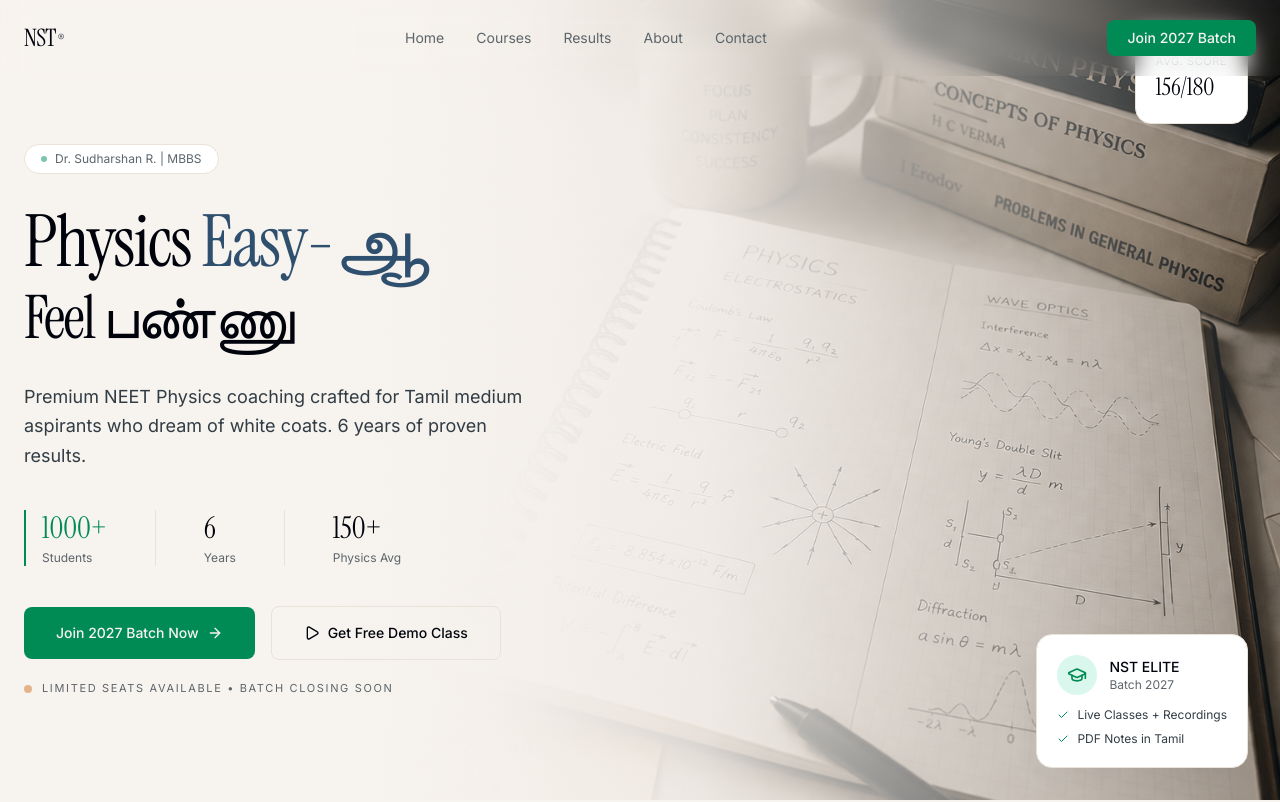
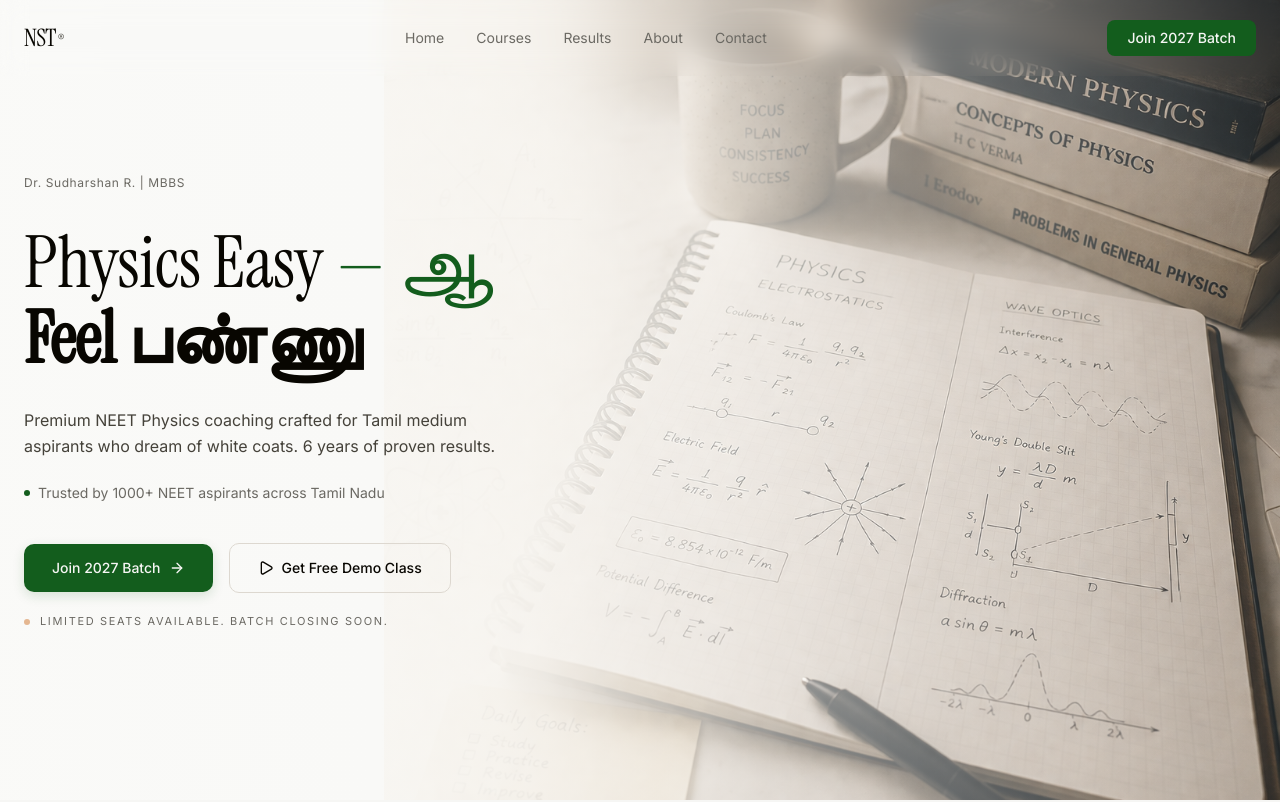
Before and after one commit to VickyVignesh0913/NST, a React (Vite) app: page / in a window 1280 px wide. Shown: the top 802 px of the page. Built offline with nearby package versions, Linux system fonts and the light colour scheme.

Commit message:
redesign hero: premium 2-col layout, deep green accent, remove stat cards and floating UI

```diff
--- a/src/components/LandingPage.tsx
+++ b/src/components/LandingPage.tsx
@@ -15,7 +15,6 @@ import {
   BookOpen,
   Clock,
   FileText,
-  GraduationCap,
   ChevronDown
 } from 'lucide-react'
 
@@ -92,143 +91,91 @@ function Navigation() {
 function HeroSection() {
   return (
     <section id="home" className="relative min-h-screen overflow-hidden">
-      {/* Hero Image Background */}
+      {/* Right-side Hero Image */}
+      <div className="absolute inset-y-0 right-0 w-[70%] lg:block hidden">
         <img
           src="/hero.png"
           alt="NEET Physics coaching - Student studying"
-        className="absolute inset-0 w-full h-full object-cover"
-        style={{ filter: 'saturate(0.85) brightness(0.9)' }}
+          className="absolute inset-0 w-full h-full object-cover object-right"
           loading="eager"
         />
+      </div>
 
-      {/* Gradient Overlay */}
+      {/* Gradient Overlay — left-to-right fade */}
       <div
         className="absolute inset-0"
         style={{
-          background: 'linear-gradient(to right, #F7F3EE 25%, rgba(247,243,238,0.85) 55%, rgba(247,243,238,0.4) 80%, transparent 100%)'
+          background: 'linear-gradient(to right, rgba(250,250,248,0.92) 0%, rgba(250,250,248,0.6) 55%, rgba(250,250,248,0.1) 100%)'
         }}
       />
 
       {/* Content */}
-      <div className="relative z-10 max-w-7xl mx-auto w-full px-6 pt-36 pb-20">
-        <div className="grid lg:grid-cols-2 gap-12 items-center">
-          {/* Left: Text Content */}
-          <div>
-            <div className="animate-fade-rise inline-flex items-center gap-2 rounded-full px-4 py-1.5 mb-8" style={{ background: 'var(--bg-surface)', border: '1px solid var(--border-subtle)' }}>
-              <span className="w-1.5 h-1.5 rounded-full animate-pulse" style={{ background: 'var(--accent-primary)' }} />
-              <span className="text-xs" style={{ color: 'var(--text-dim)' }}>Dr. Sudharshan R. | MBBS</span>
+      <div className="relative z-10 max-w-7xl mx-auto w-full px-6 h-screen flex items-center">
+        <div className="w-full max-w-[520px]">
+          {/* Label */}
+          <div className="animate-fade-rise mb-8">
+            <span className="text-xs tracking-wider" style={{ color: 'var(--text-dim)' }}>
+              Dr. Sudharshan R. | MBBS
+            </span>
           </div>
 
+          {/* Headline */}
           <h1
-              className="animate-fade-rise text-5xl sm:text-6xl lg:text-7xl leading-[1.05] tracking-tight font-normal"
+            className="animate-fade-rise tracking-tight leading-[1.1]"
             style={{ fontFamily: "'Instrument Serif', serif", color: 'var(--text-primary)' }}
           >
-              Physics{' '}
-              <em className="not-italic text-academic">Easy-ஆ</em>
-              <br />
-              <span className="text-4xl sm:text-5xl lg:text-6xl">Feel பண்ணு</span>
+            <span className="block text-5xl sm:text-6xl lg:text-7xl font-normal">
+              Physics Easy{' '}
+              <span className="text-academic">— ஆ</span>
+            </span>
+            <span className="block text-5xl sm:text-6xl lg:text-[72px] mt-1 font-bold leading-[1.05]">
+              Feel பண்ணு
+            </span>
           </h1>
 
-            <p className="animate-fade-rise-delay text-lg max-w-lg mt-8 leading-relaxed" style={{ color: 'var(--text-secondary)' }}>
+          {/* Supporting Text */}
+          <p className="animate-fade-rise-delay text-base mt-8 leading-relaxed max-w-[480px]" style={{ color: 'var(--text-secondary)' }}>
             Premium NEET Physics coaching crafted for Tamil medium aspirants who dream of white coats.
             6 years of proven results.
           </p>
 
-            <div className="animate-fade-rise-delay-2 flex gap-12 mt-10">
-              <div className="accent-left pl-4">
-                <p className="text-3xl font-light" style={{ fontFamily: "'Instrument Serif', serif", color: 'var(--accent-primary)' }}>1000+</p>
-                <p className="text-xs mt-1" style={{ color: 'var(--text-dim)' }}>Students</p>
-              </div>
-              <div className="w-px" style={{ background: 'var(--border-subtle)' }} />
-              <div>
-                <p className="text-3xl font-light" style={{ fontFamily: "'Instrument Serif', serif", color: 'var(--text-primary)' }}>6</p>
-                <p className="text-xs mt-1" style={{ color: 'var(--text-dim)' }}>Years</p>
-              </div>
-              <div className="w-px" style={{ background: 'var(--border-subtle)' }} />
-              <div>
-                <p className="text-3xl font-light" style={{ fontFamily: "'Instrument Serif', serif", color: 'var(--text-primary)' }}>150+</p>
-                <p className="text-xs mt-1" style={{ color: 'var(--text-dim)' }}>Physics Avg</p>
-              </div>
-            </div>
+          {/* Inline Credibility */}
+          <p className="animate-fade-rise-delay text-sm mt-6 flex items-center gap-2" style={{ color: 'var(--text-dim)' }}>
+            <span className="inline-block w-1.5 h-1.5 rounded-full" style={{ background: 'var(--accent-primary)' }} />
+            Trusted by 1000+ NEET aspirants across Tamil Nadu
+          </p>
 
+          {/* CTA Row */}
           <div className="animate-fade-rise-delay-2 flex flex-wrap items-center gap-4 mt-10">
             <motion.a
               href="#courses"
-                className="btn-primary btn-glow px-8 py-4 text-sm inline-flex items-center gap-2 group relative overflow-hidden"
-                whileHover={{ scale: 1.03 }}
-                whileTap={{ scale: 0.98 }}
-                transition={{ duration: 0.2 }}
+              className="hero-btn-primary px-7 py-3.5 text-sm inline-flex items-center gap-2"
+              whileHover={{ y: -2 }}
+              whileTap={{ y: 0 }}
+              transition={{ duration: 0.2, ease: 'easeOut' }}
             >
-                Join 2027 Batch Now
-                <motion.span
-                  className="inline-block"
-                  initial={{ x: 0 }}
-                  whileHover={{ x: 4 }}
-                  transition={{ duration: 0.2 }}
-                >
+              Join 2027 Batch
               <ArrowRight className="w-4 h-4" />
-                </motion.span>
             </motion.a>
             <motion.a
               href="#inside"
-                className="btn-secondary px-8 py-4 text-sm inline-flex items-center gap-2"
-                whileHover={{ scale: 1.03, borderColor: 'var(--accent-primary)' }}
-                whileTap={{ scale: 0.98 }}
-                transition={{ duration: 0.2 }}
+              className="hero-btn-secondary px-7 py-3.5 text-sm inline-flex items-center gap-2"
+              whileHover={{ y: -2 }}
+              whileTap={{ y: 0 }}
+              transition={{ duration: 0.2, ease: 'easeOut' }}
             >
               <Play className="w-4 h-4" />
               Get Free Demo Class
             </motion.a>
           </div>
 
+          {/* Subtext */}
           <p className="animate-fade-rise-delay-2 text-[11px] uppercase tracking-[0.15em] mt-5 flex items-center gap-2.5" style={{ color: 'var(--text-dim)' }}>
-              <span className="inline-block w-2 h-2 rounded-full animate-pulse" style={{ background: 'var(--accent-warm)' }} />
-              Limited Seats Available • Batch Closing Soon
+            <span className="inline-block w-1.5 h-1.5 rounded-full animate-pulse" style={{ background: 'var(--accent-warm)' }} />
+            Limited seats available. Batch closing soon.
           </p>
         </div>
-
-          {/* Right: Empty for image to show through */}
-          <div className="hidden lg:block" />
       </div>
-      </div>
-
-      {/* Floating Cards on Image */}
-      <motion.div
-        className="absolute top-8 right-8 z-10 card p-5 hidden lg:block"
-        initial={{ opacity: 0, x: 20 }}
-        animate={{ opacity: 1, x: 0 }}
-        transition={{ duration: 0.5, delay: 0.5 }}
-      >
-        <p className="text-[11px] uppercase tracking-wider" style={{ color: 'var(--text-dim)' }}>Avg. Score</p>
-        <p className="text-2xl font-light" style={{ fontFamily: "'Instrument Serif', serif", color: 'var(--text-primary)' }}>156/180</p>
-      </motion.div>
-
-      <motion.div
-        className="absolute bottom-8 right-8 z-10 card p-5 max-w-[260px] hidden lg:block"
-        initial={{ opacity: 0, y: 20 }}
-        animate={{ opacity: 1, y: 0 }}
-        transition={{ duration: 0.5, delay: 0.7 }}
-      >
-        <div className="flex items-center gap-3 mb-3">
-          <div className="w-10 h-10 rounded-full flex items-center justify-center" style={{ background: 'oklch(72% 0.18 162 / 0.15)' }}>
-            <GraduationCap className="w-5 h-5" style={{ color: 'var(--accent-primary)' }} />
-          </div>
-          <div>
-            <p className="font-medium text-sm" style={{ color: 'var(--text-primary)' }}>NST ELITE</p>
-            <p className="text-xs" style={{ color: 'var(--text-dim)' }}>Batch 2027</p>
-          </div>
-        </div>
-        <div className="space-y-2">
-          <div className="flex items-center gap-2 text-xs" style={{ color: 'var(--text-secondary)' }}>
-            <Check className="w-3 h-3" style={{ color: 'var(--accent-primary)' }} />
-            <span>Live Classes + Recordings</span>
-          </div>
-          <div className="flex items-center gap-2 text-xs" style={{ color: 'var(--text-secondary)' }}>
-            <Check className="w-3 h-3" style={{ color: 'var(--accent-primary)' }} />
-            <span>PDF Notes in Tamil</span>
-          </div>
-        </div>
-      </motion.div>
     </section>
   )
 }
@@ -1400,7 +1347,7 @@ function StickyMobileCTA() {
 
 export default function LandingPage() {
   return (
-    <main className="relative min-h-screen overflow-x-hidden" style={{ background: '#F7F3EE' }}>
+    <main className="relative min-h-screen overflow-x-hidden" style={{ background: '#f6f6f4' }}>
       <div className="relative z-10">
         <Navigation />
         <HeroSection />
--- a/src/styles/globals.css
+++ b/src/styles/globals.css
@@ -4,28 +4,28 @@
 
 @layer base {
   :root {
-    --bg-base: #F7F3EE;
+    --bg-base: #f6f6f4;
     --bg-surface: #FFFFFF;
     --bg-elevated: #FAFAF7;
-    --accent-primary: oklch(55% 0.15 162);
+    --accent-primary: oklch(42% 0.12 145);
     --accent-warm: oklch(65% 0.14 55);
     --accent-muted: oklch(60% 0.06 240);
-    --text-primary: oklch(10% 0.03 250);
-    --text-secondary: oklch(35% 0.02 240);
-    --text-dim: oklch(50% 0.015 240);
-    --border-subtle: #E8E2D8;
-    --border-accent: oklch(55% 0.12 162);
+    --text-primary: oklch(12% 0.02 95);
+    --text-secondary: oklch(38% 0.015 95);
+    --text-dim: oklch(52% 0.01 95);
+    --border-subtle: #ddd8d0;
+    --border-accent: oklch(42% 0.12 145);
 
     --background: 0 0% 98%;
-    --foreground: 0 0% 10%;
-    --muted-foreground: 0 0% 40%;
-    --primary: 0 0% 10%;
+    --foreground: 0 0% 12%;
+    --muted-foreground: 0 0% 42%;
+    --primary: 0 0% 12%;
     --primary-foreground: 0 0% 98%;
-    --secondary: 0 0% 40%;
+    --secondary: 0 0% 42%;
     --muted: 0 0% 90%;
     --accent: 0 0% 90%;
-    --border: 0 0% 80%;
-    --input: 0 0% 80%;
+    --border: 0 0% 82%;
+    --input: 0 0% 82%;
   }
 
   * {
@@ -101,9 +101,37 @@
     box-shadow: 0 16px 40px rgba(0,0,0,0.08);
   }
 
+  .hero-btn-primary {
+    background: var(--accent-primary);
+    color: #f6f6f4;
+    border-radius: 10px;
+    font-weight: 500;
+    transition: transform 0.2s ease-out, box-shadow 0.2s ease-out;
+    box-shadow: 0 4px 12px oklch(42% 0.12 145 / 0.15);
+  }
+
+  .hero-btn-primary:hover {
+    box-shadow: 0 8px 20px oklch(42% 0.12 145 / 0.25);
+  }
+
+  .hero-btn-secondary {
+    background: transparent;
+    color: var(--text-primary);
+    border: 1.5px solid var(--border-subtle);
+    border-radius: 10px;
+    font-weight: 500;
+    transition: transform 0.2s ease-out, box-shadow 0.2s ease-out, border-color 0.2s ease-out;
+  }
+
+  .hero-btn-secondary:hover {
+    border-color: var(--accent-primary);
+    color: var(--accent-primary);
+    box-shadow: 0 4px 12px rgba(0,0,0,0.06);
+  }
+
   .btn-primary {
     background: var(--accent-primary);
-    color: var(--bg-base);
+    color: #f6f6f4;
     border-radius: 8px;
     font-weight: 500;
     transition: all 0.18s ease-out;
@@ -156,29 +184,6 @@
     color: var(--text-dim);
   }
 
-  .btn-glow {
-    position: relative;
-    overflow: hidden;
-  }
-
-  .btn-glow::before {
-    content: '';
-    position: absolute;
-    top: 50%;
-    left: 50%;
-    width: 0;
-    height: 0;
-    background: radial-gradient(circle, oklch(100% 0 0 / 0.3) 0%, transparent 70%);
-    transform: translate(-50%, -50%);
-    transition: width 0.4s ease-out, height 0.4s ease-out;
-    pointer-events: none;
-  }
-
-  .btn-glow:hover::before {
-    width: 300%;
-    height: 300%;
-  }
-
   .link-underline {
     position: relative;
     display: inline-block;
@@ -229,11 +234,11 @@
 
 @layer utilities {
   .text-academic {
-    color: #2F4F6F;
+    color: var(--accent-primary);
     transition: color 0.2s ease-in-out;
   }
   .text-academic:hover {
-    color: #1E3A5F;
+    color: oklch(35% 0.10 145);
   }
 
   .animate-fade-rise {
```
Lines whose indentation alone changed are shown as unchanged.
